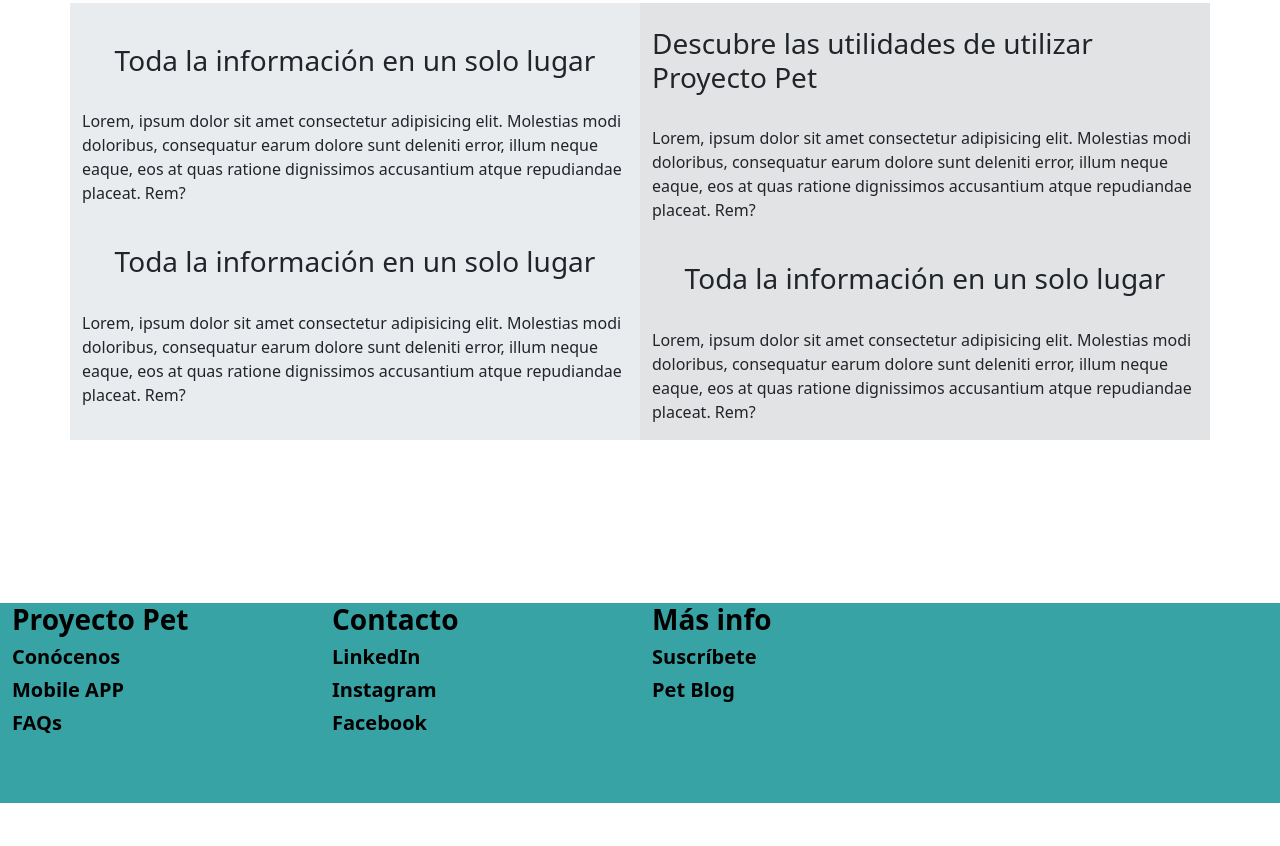
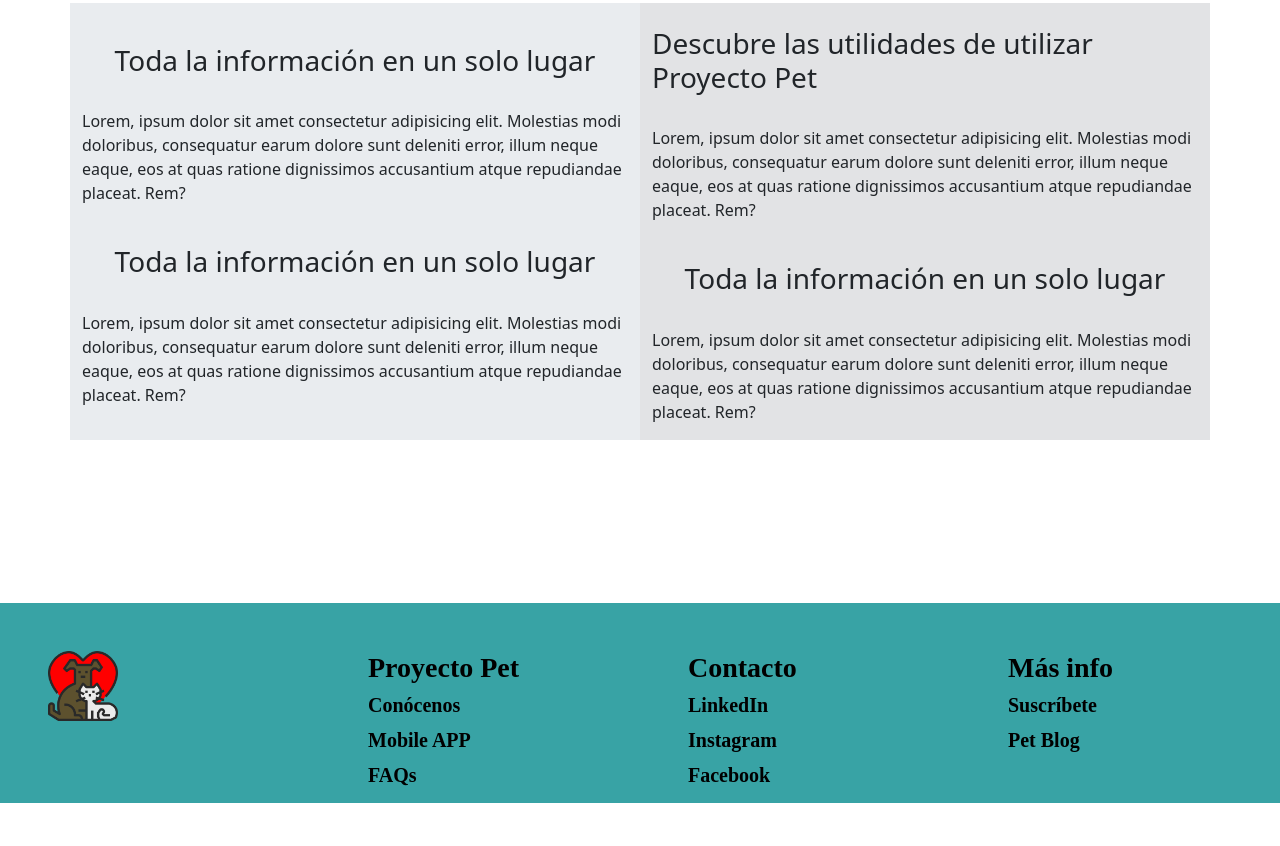
Before and after one commit to HolaKaths/EntregaFinal-RamirezArias, a plain HTML site: page index.html in a window 1280 px wide. Shown: the part 613-1459 px from the top of the page. Before the commit the page ends 1416 px from the top, so only its background shows below. Drawn offline with nearby package versions, Linux system fonts and the light colour scheme.

Commit message:
Ajustes video

```diff
--- a/css/style.css
+++ b/css/style.css
@@ -104,4 +104,7 @@ main {
 #footer {
 	background-color: #38A3A5;
 	height: 25vh;
+	font-family: montserrat;
+	font-size: large;
+	font-weight: bold;
 }
--- a/index.html
+++ b/index.html
@@ -150,7 +150,10 @@
     <div class="container-fluid">
 
         <div id="footer" class="row">
-            <div class="col-xs-12 col-lg-3">
+            <div class=" p-5 col-xs-12 col-lg-3">
+               <p class="mb-2"> <img src="./assets/images/mascota.png" height="70px" /> </p>
+            </div>
+            <div class="p-5 col-xs-12 col-lg-3">
                 <p class="h3 text-black text-decoration-none"> <b> Proyecto Pet</b></p>
                 <div class="mb-2">
                     <a class="h5 text-black text-decoration-none" href="../pages/conocenos.html"> <b>Conócenos
@@ -159,11 +162,11 @@
                 <div class="mb-2">
                     <a class="h5 text-black text-decoration-none" href="app.html"> <b> Mobile APP </b></a>
                 </div>
-                <div class="col-xs-12 col-lg-3">
+                <div class=" col-xs-12 col-lg-3">
                     <a class="h5 text-black text-decoration-none" href="faqs.html"> <b> FAQs </b></a>
                 </div>
             </div>
-            <div class="col-xs-12 col-lg-3">
+            <div class="p-5 col-xs-12 col-lg-3">
                 <p class="h3 text-black text-decoration-none" href="contacto.html"> <b> Contacto </b></p>
                 <div class="mb-2">
                     <a class="h5 text-black text-decoration-none" href="#"> <b> LinkedIn </b></a>
@@ -175,7 +178,7 @@
                     <a class="h5 text-black text-decoration-none" href="#"> <b> Facebook </b></a>
                 </div>
             </div>
-            <div class="col-xs-12 col-lg-3">
+            <div class="p-5 col-xs-12 col-lg-3">
                 <p class="h3 text-black text-decoration-none" href="#"> <b> Más info </b></p>
                 <div class="mb-2">
                     <a class="h5 text-black text-decoration-none" href="suscribete.html"> <b> Suscríbete </b></a>
```
